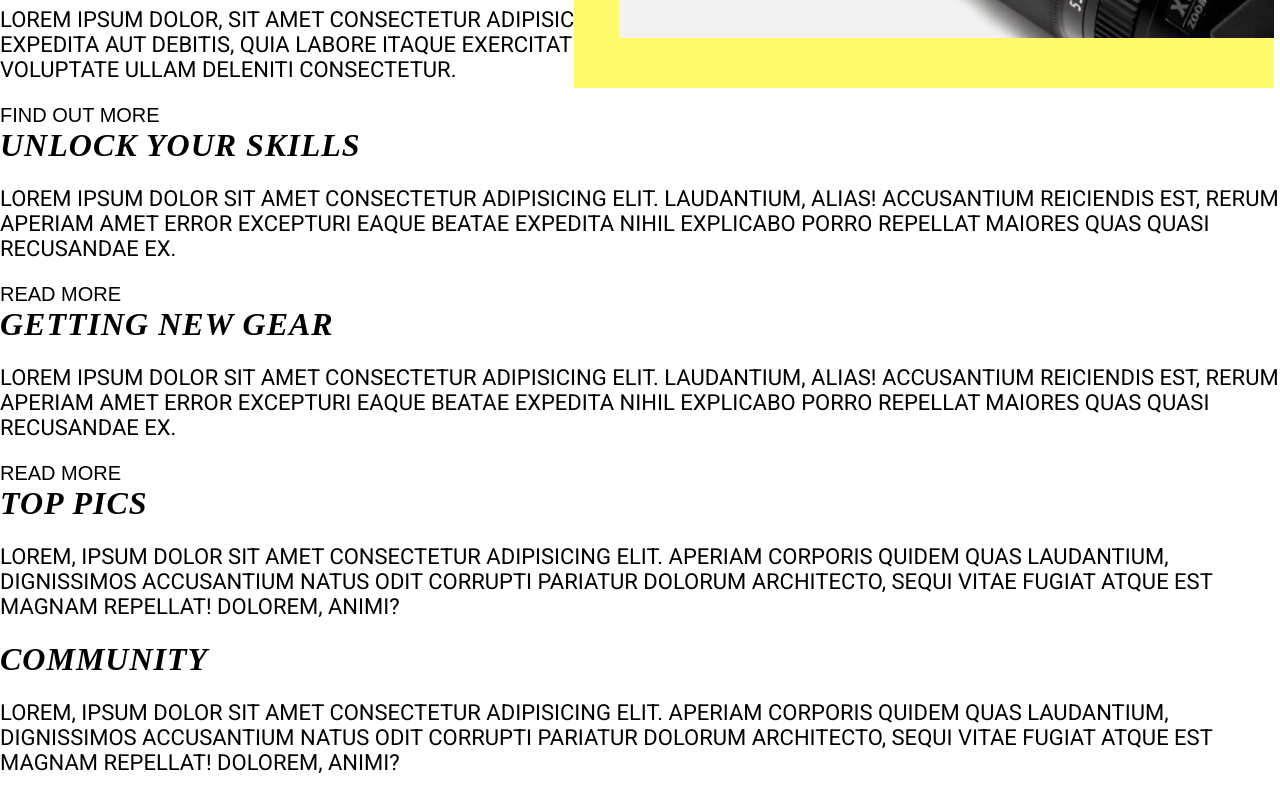
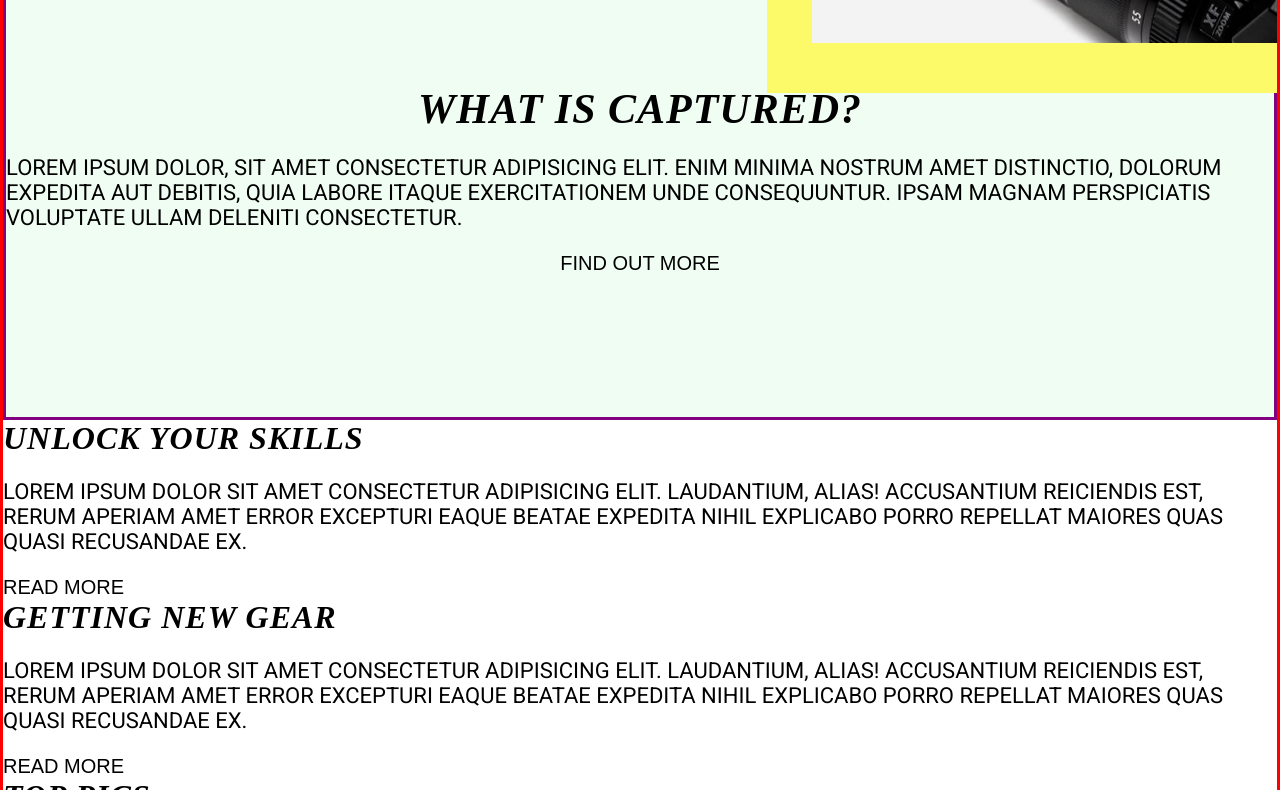
Before and after one commit to robertjinchun/robertChunProjectTwo, a plain HTML site: page index.html in a window 1280 px wide. Shown: the part 703-1493 px from the top of the page. Drawn offline with Linux system fonts and the light colour scheme; a web font is replaced by a local one.

Commit message:
Header adjusted and main started

```diff
--- a/index.html
+++ b/index.html
@@ -41,10 +41,12 @@
             </section>
         </div>
     </header>
+
     <!-- main -->
     <main>
         <!-- container containing "what is captured?" -->
-        <section>
+        <div>
+            <section class="ultimateWrapper whatIsCaptured">
                 <h3>what is captured?</h3>
                 <p>Lorem ipsum dolor, sit amet consectetur adipisicing elit. Enim minima nostrum amet distinctio,
                     dolorum expedita aut debitis, quia labore itaque exercitationem unde consequuntur. Ipsam magnam
@@ -61,7 +63,8 @@
                     <div>
                         <h4>unlock your skills</h4>
                         <p>Lorem ipsum dolor sit amet consectetur adipisicing elit. Laudantium, alias! Accusantium
-                        reiciendis est, rerum aperiam amet error excepturi eaque beatae expedita nihil explicabo porro
+                            reiciendis est, rerum aperiam amet error excepturi eaque beatae expedita nihil explicabo
+                            porro
                             repellat maiores quas quasi recusandae ex.</p>
                         <div><a href="">read more</a></div>
                     </div>
@@ -71,7 +74,8 @@
                     <div>
                         <h4>getting new gear</h4>
                         <p>Lorem ipsum dolor sit amet consectetur adipisicing elit. Laudantium, alias! Accusantium
-                        reiciendis est, rerum aperiam amet error excepturi eaque beatae expedita nihil explicabo porro
+                            reiciendis est, rerum aperiam amet error excepturi eaque beatae expedita nihil explicabo
+                            porro
                             repellat maiores quas quasi recusandae ex.</p>
                         <div><a href="">read more</a></div>
                     </div>
@@ -86,14 +90,17 @@
                 <div>
                     <div></div>
                     <h4>top pics</h4>
-                <p>Lorem, ipsum dolor sit amet consectetur adipisicing elit. Aperiam corporis quidem quas laudantium,
-                    dignissimos accusantium natus odit corrupti pariatur dolorum architecto, sequi vitae fugiat atque
+                    <p>Lorem, ipsum dolor sit amet consectetur adipisicing elit. Aperiam corporis quidem quas
+                        laudantium,
+                        dignissimos accusantium natus odit corrupti pariatur dolorum architecto, sequi vitae fugiat
+                        atque
                         est magnam repellat! Dolorem, animi?</p>
                 </div>
                 <div>
                     <div></div>
                     <h4>community</h4>
-                <p>Lorem, ipsum dolor sit amet consectetur adipisicing elit. Aperiam corporis quidem quas laudantium,
+                    <p>Lorem, ipsum dolor sit amet consectetur adipisicing elit. Aperiam corporis quidem quas
+                        laudantium,
                         dignissimos
                         accusantium natus odit corrupti pariatur dolorum architecto, sequi vitae fugiat atque est magnam
                         repellat! Dolorem,
@@ -102,7 +109,8 @@
                 <div>
                     <div></div>
                     <h4>blog</h4>
-                <p>Lorem, ipsum dolor sit amet consectetur adipisicing elit. Aperiam corporis quidem quas laudantium,
+                    <p>Lorem, ipsum dolor sit amet consectetur adipisicing elit. Aperiam corporis quidem quas
+                        laudantium,
                         dignissimos
                         accusantium natus odit corrupti pariatur dolorum architecto, sequi vitae fugiat atque est magnam
                         repellat! Dolorem,
@@ -111,7 +119,8 @@
                 <div>
                     <div></div>
                     <h4>get in touch</h4>
-                <p>Lorem, ipsum dolor sit amet consectetur adipisicing elit. Aperiam corporis quidem quas laudantium,
+                    <p>Lorem, ipsum dolor sit amet consectetur adipisicing elit. Aperiam corporis quidem quas
+                        laudantium,
                         dignissimos
                         accusantium natus odit corrupti pariatur dolorum architecto, sequi vitae fugiat atque est magnam
                         repellat! Dolorem,
@@ -139,6 +148,7 @@
                 <div></div>
                 <div></div>
             </section>
+        </div>
     </main>
     <footer>
 
--- a/partials/_global.scss
+++ b/partials/_global.scss
@@ -64,7 +64,6 @@ p{
     font-family: 'Roboto', sans-serif;
 }
 
-
 // ***********Color Palette***********
 // Behind the box
 $bTheB: #fdfa69;
@@ -73,13 +72,6 @@ $secondary: #fafafa;
 $tertiary: #4ceea7;
 $footColor: #2c2c2c;
 
-
-body{
-    // min-width:320px;
-    // min-height:600px;
-    // @extend .flexEnableUD;
-    // align-items:center;
-}
 nav{
     border:3px solid red;
     // @extend .flexEnableLR;
--- a/partials/_homeHeader.scss
+++ b/partials/_homeHeader.scss
@@ -3,6 +3,7 @@ header{
     @include backgroundSet(url("../assets/headerImage.jpg"));
     @extend %backKeep;
     @include flexEnable(true, false, true, false);
+    position:relative;
     border:3px solid red;
     width:100vw;
     height:80vh;
@@ -10,7 +11,6 @@ header{
     min-height:600px;
 
     .ultimateWrapper{
-        position:relative;
         z-index:0;
         max-width:1600px;
         min-height:600px;
@@ -31,11 +31,12 @@ header{
     }
     .photoContainer{
         position:absolute;
+        width:40%;
         z-index:-10;
         font-size:0;
         bottom:-25%;
         right:0;
-        max-width:700px;
+        // max-width:700px;
         max-height:auto;
         border-color:$bTheB;
         border-left:45px solid $bTheB;
--- a/partials/_homeMain.scss
+++ b/partials/_homeMain.scss
@@ -0,0 +1,15 @@
+main{
+    // background-color:$primary;
+    @include flexEnable(true, false, true, false);
+    border:3px solid red;
+    width:100vw;
+
+    .whatIsCaptured{
+        background-color:$primary;
+        @include flexEnable(true, true, true, true);
+        border:3px solid purple;
+        height:60vh;
+        max-height:600px;
+        width:100%;
+    }
+}
```
Also changed, not shown: styles/style.css, 1 other file. Lines whose indentation alone changed are shown as unchanged.
